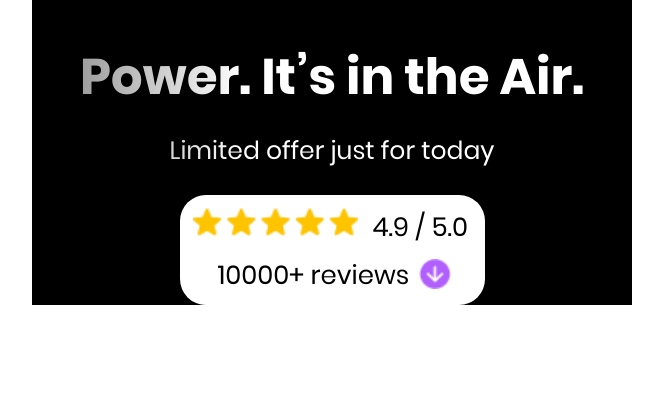
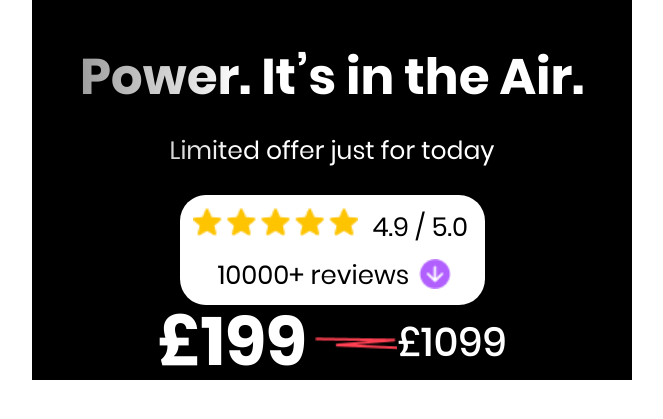
Before and after one commit to ImExpDeveloper/technopark, a plain HTML site: page src/index.html in a window 1280 px wide. Shown: the part 161-580 px from the top of the page, without its empty margins (308-971 px from the left). Drawn offline with Linux system fonts and the light colour scheme; files whose address does not match are found by name; a web font is replaced by a local one.

Commit message:
Блок с ценой намечен

```diff
--- a/scss/blocks/_screen.scss
+++ b/scss/blocks/_screen.scss
@@ -4,22 +4,23 @@
   flex-direction: column;
   padding-top: 64px;
 }
+
 //Title
 
 #screen .screen__title {
-  background-image: linear-gradient(90deg, rgba(128,128,128,1) 0%, rgba(255,255,255,1) 35%);
+  background-image: linear-gradient(90deg, rgba(128, 128, 128, 1) 0%, rgba(255, 255, 255, 1) 35%);
   -webkit-background-clip: text;
   -webkit-text-fill-color: transparent;
   text-align: center;
 }
 
-.screen__title h2{
+.screen__title h2 {
   font-family: $font-main;
   font-weight: 700;
   font-size: 50px;
 }
 
-.screen__title p{
+.screen__title p {
   font-family: $font-main;
   font-weight: 400;
   font-size: 25px;
@@ -28,7 +29,7 @@
 
 //Container
 
-#screen .screen__container{
+#screen .screen__container {
   background: $white;
   border-radius: 26px;
   max-width: 305px;
@@ -49,7 +50,7 @@
   padding-top: 13px;
 }
 
-#screen .screen__img-1{
+#screen .screen__img-1 {
   height: 28px;
   width: 180px;
   background-image: url(../src/img/Stars.png);
@@ -58,7 +59,7 @@
   margin-left: 13px;
 }
 
-#screen .screen__container-2{
+#screen .screen__container-2 {
   display: flex;
   align-items: center;
   justify-content: center;
@@ -74,3 +75,38 @@
   width: 32px;
   margin-left: 10px;
 }
+
+//Body
+
+#screen .screen__body {
+  background: $black;
+  display: flex;
+  align-items: center;
+  justify-content: center;
+}
+
+#screen .screen__body-h-1 {
+  color: $white;
+  font-family: $font-main;
+  font-weight: 700;
+  font-size: 68px;
+}
+
+#screen .screen__body-p-1{
+  color: $white;
+  font-family: $font-main;
+  font-weight: 500;
+  font-size: 40px;
+
+}
+
+#screen .screen__body-img-1 {
+  background-image: url(../src/img/lines.png);
+  background-repeat: no-repeat;
+  background-size: contain;
+  background-position: left 8px top 20px;
+  height: 50px;
+  width: 90px;
+
+
+}
--- a/src/index.html
+++ b/src/index.html
@@ -68,6 +68,12 @@
                     <p>10000+ reviews</p>
                     <div class="screen__img-2"></div>
                 </div>
+            </div>
+            <div class="screen__body">
+                <h3 class="screen__body-h-1">£199</h3>
+                    <div class="screen__body-img-1"></div>
+                <p class="screen__body-p-1">£1099</p>
+                <div class="screen__body-img-2"></div>
             </div>
         </div>
     </section>
```
Also changed, not shown: css/main.css, css/main.min.css, src/img/lines.png (added), 1 other file.
